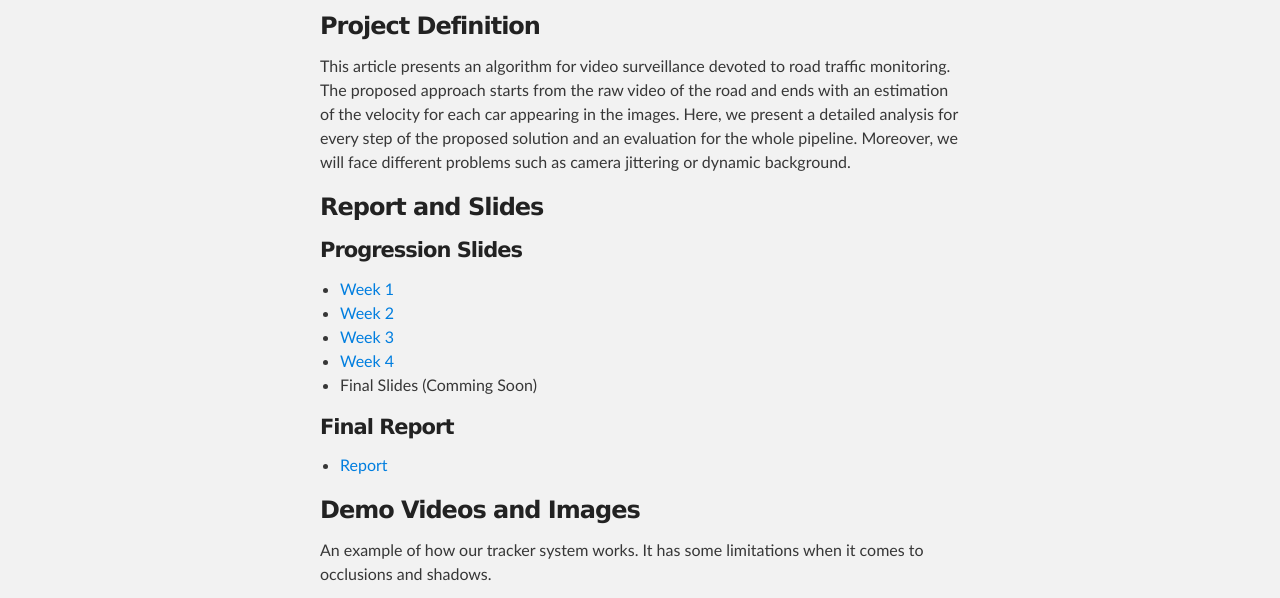
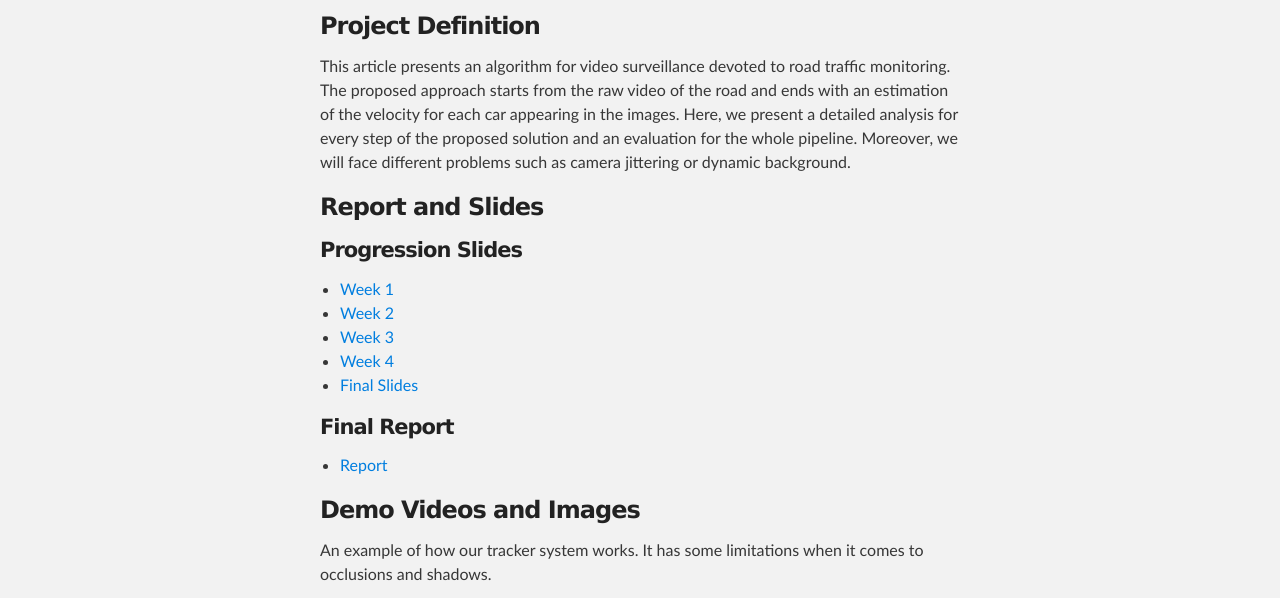
Before and after one commit to mcv-m6-video/mcv-m4-2016-Team4, a plain HTML site: page index.html in a window 1280 px wide. Shown: the part 315-913 px from the top of the page. Drawn offline with Linux system fonts and the light colour scheme.

Commit message:
Update index.html
Added final slides link.

```diff
--- a/index.html
+++ b/index.html
@@ -43,7 +43,7 @@
             <li><a href="https://docs.google.com/presentation/d/1F1I7ZXup4rsJOx42cwaZEd4Owhz40ohlEKJyDem3RVA/edit?usp=sharing">Week 2</a></li>
             <li><a href="https://docs.google.com/presentation/d/1wEbHLOg5tyroRxrgS4LyDSKd72dZ_bFRzg-PQ_iF7K4/edit?usp=sharing">Week 3</a></li>
             <li><a href="https://docs.google.com/presentation/d/1QW44tXIgsPv4ygcBw-oMqBFAGH1yj-qo2D0ZiWmp5lk/edit?usp=sharing">Week 4</a></li>
-            <li>Final Slides (Comming Soon)</li>
+            <li><a href="https://docs.google.com/presentation/d/16IXCxF2YpysdliPm6mvZCtJd-bUgXfPlMwwg7lVU4Rs/edit?usp=sharing">Final Slides</a></li>
           </ul>
         <h4>
           <a id="slides" class="anchor" href="#slides" aria-hidden="true"><span aria-hidden="true" class="octicon octicon-link"></span></a>Final Report</h4>
```
